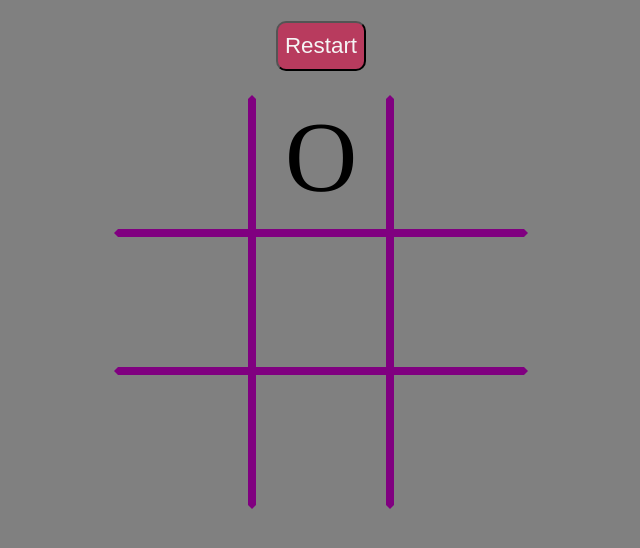
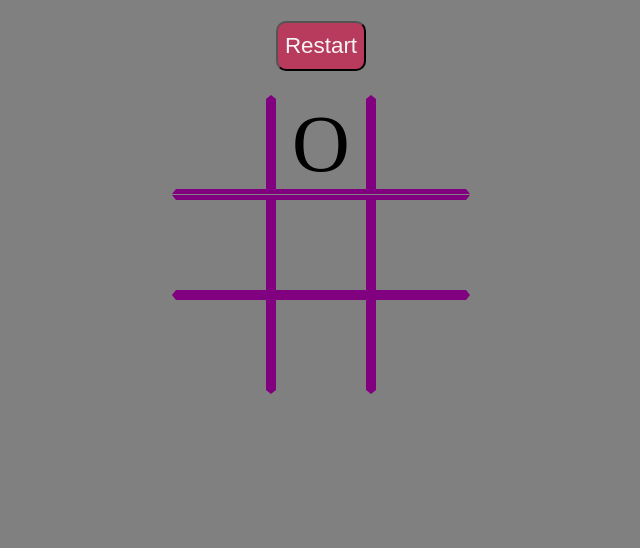
Before and after one commit to mrinmay7875/tic-tac-toe-game, a plain HTML site: page index.html in a window 1280 px wide. Both pictures are taken after a click on the element 640 px from the left and 230 px from the top of the page. Shown: the part 66-614 px from the top of the page, without its empty margins (319-959 px from the left). Drawn offline with Linux system fonts and the light colour scheme.

Commit message:
Made the boxes smaller

```diff
--- a/app.js
+++ b/app.js
@@ -24,7 +24,7 @@ const restartButton=document.querySelector("#restart-button")
 allBoxes.forEach((element)=>{
     element.addEventListener("click",()=>{
 element.textContent=currentPlayer;
-element.style.fontSize="100px";
+element.style.fontSize="80px";
 element.style.textAlign="center"
 
 if(checkWinner()===X_player){
--- a/style.css
+++ b/style.css
@@ -41,17 +41,21 @@ body{
     /* border:solid green 2px; */
     display: flex;
     flex-flow: row wrap;
-    height:400px;
-    width: 450px;
+    height:300px;
+    width: 300px;
     justify-content: center;
     margin: 0% auto;
+
+
 }
 
 .box {
 
-    height: 130px;
-    width: 130px;
-    border: solid purple 4px;
+    height: 90px;
+    width: 90px;
+    border: solid purple 5.5px;
+   /* outline-style:solid;
+   outline-color: purple; */
 }
 
 
@@ -61,6 +65,7 @@ body{
 .first-box{
     border-top: solid grey 4px;
     border-left: solid grey 4px;
+
 }
 
 .second-box{
@@ -118,7 +123,7 @@ body{
     height: 86px;
     width: 98px;
     border: solid purple 4px;
-    padding-bottom: 1.5rem;
+    padding-bottom: 2rem;
 }
 
 .first-box {
```
